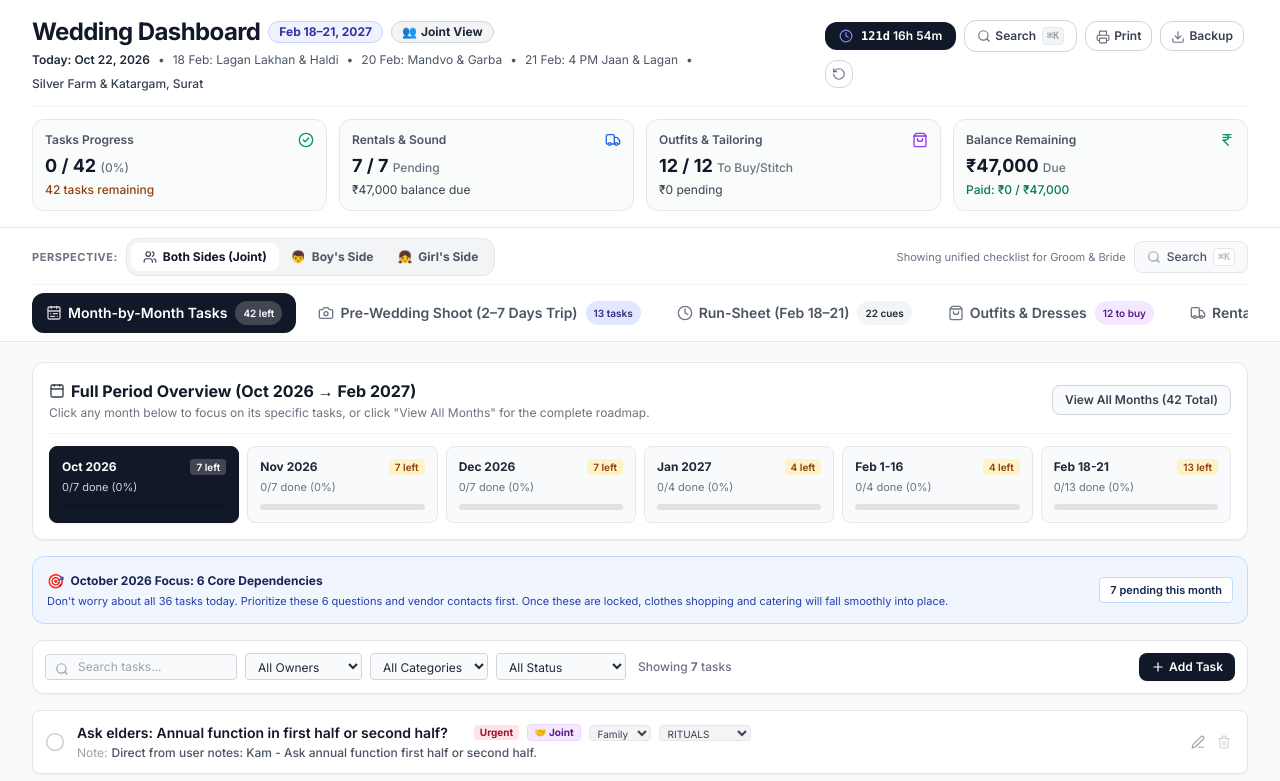
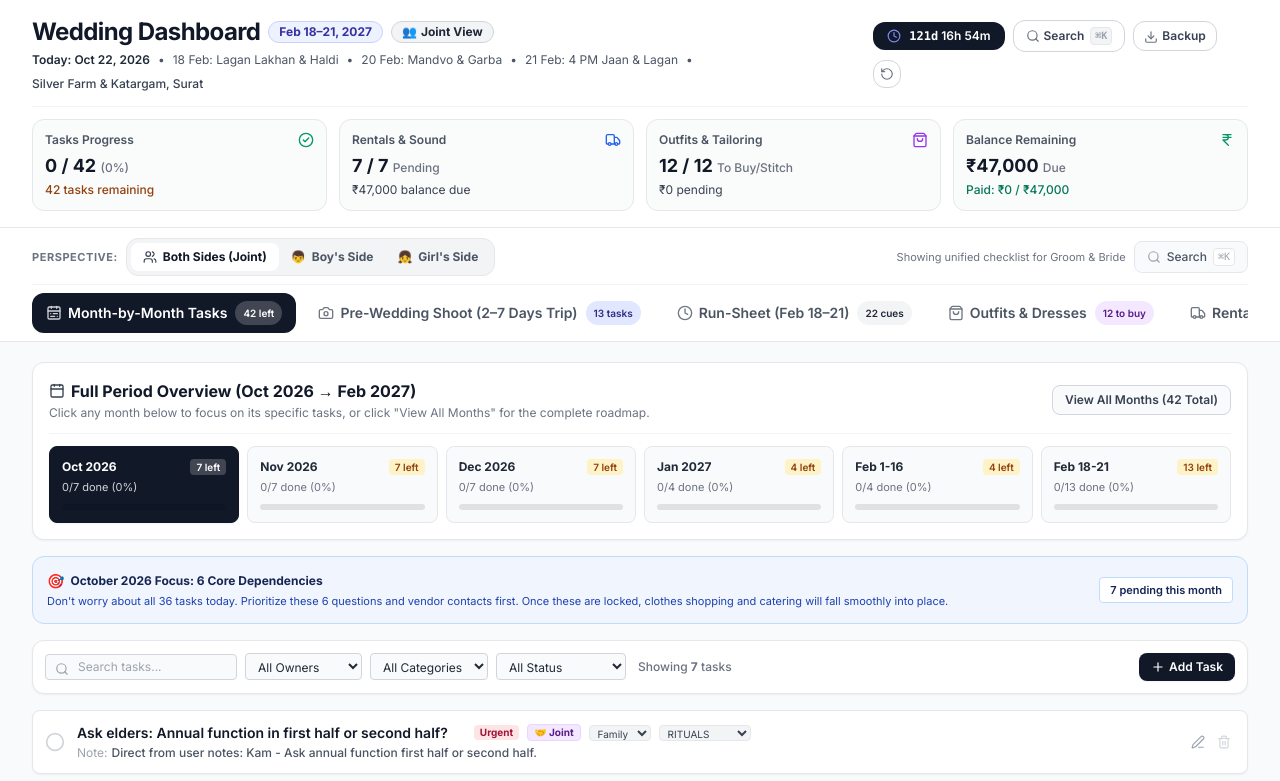
Before and after one commit to visiononai2/wedding-planner-2027, a React (Vite) app: page / in a window 1280 px wide. Shown: the top 781 px of the page. Built offline with nearby package versions, Linux system fonts and the light colour scheme.

Commit message:
Remove print buttons across header, itinerary, and command palette

```diff
--- a/src/components/CommandPalette.tsx
+++ b/src/components/CommandPalette.tsx
@@ -14,7 +14,6 @@ import {
   ArrowRight,
   Plus,
   Download,
-  Printer,
   X,
   Compass
 } from 'lucide-react';
@@ -111,7 +110,6 @@ export const CommandPalette: React.FC<CommandPaletteProps> = ({
   const actionItems = [
     { id: 'act-add-task', label: 'Create New Task...', category: 'Quick Action', icon: Plus, action: () => { onTabChange('month-tracker'); onOpenAddTask?.(); onClose(); } },
     { id: 'act-export', label: 'Export Full Backup JSON', category: 'Quick Action', icon: Download, action: () => { onExportJSON?.(); onClose(); } },
-    { id: 'act-print', label: 'Print Current View', category: 'Quick Action', icon: Printer, action: () => { window.print(); onClose(); } },
   ];
 
   // Search Results across Tasks
--- a/src/components/EventItinerary.tsx
+++ b/src/components/EventItinerary.tsx
@@ -4,7 +4,6 @@ import {
   MapPin,
   Volume2,
   AlertTriangle,
-  Printer,
   Shirt,
   Plus,
   Edit3,
@@ -170,14 +169,6 @@ export const EventItinerary: React.FC<EventItineraryProps> = ({
         </div>
 
         <div className="flex items-center space-x-2">
-          <button
-            onClick={() => window.print()}
-            className="inline-flex items-center px-3 py-1.5 bg-gray-50 hover:bg-gray-100 text-gray-700 border border-gray-300 rounded-lg text-xs font-semibold transition"
-          >
-            <Printer className="w-3.5 h-3.5 mr-1 text-gray-500" />
-            Print Day
-          </button>
-
           <button
             onClick={() => setIsAddModalOpen(true)}
             className="inline-flex items-center px-3 py-1.5 bg-gray-900 hover:bg-black text-white rounded-lg text-xs font-semibold shadow-sm transition"
--- a/src/components/Header.tsx
+++ b/src/components/Header.tsx
@@ -7,7 +7,6 @@ import {
   ShoppingBag,
   IndianRupee,
   Download,
-  Printer,
   RotateCcw,
   Search,
   Sparkles
@@ -204,15 +203,6 @@ export const Header: React.FC<HeaderProps> = ({
             )}
 
             <button
-              onClick={() => window.print()}
-              title="Print Tracker"
-              className="px-2.5 py-1.5 rounded-xl border border-gray-300 text-gray-700 hover:bg-gray-50 active:bg-gray-100 text-xs font-semibold transition focus-visible:ring-2 focus-visible:ring-indigo-500 focus:outline-hidden"
-            >
-              <Printer className="w-3.5 h-3.5 inline mr-1 text-gray-500" />
-              Print
-            </button>
-
-            <button
               onClick={handleExportJSON}
               title="Backup entire dataset to JSON file"
               className="px-2.5 py-1.5 rounded-xl border border-gray-300 text-gray-700 hover:bg-gray-50 active:bg-gray-100 text-xs font-semibold transition focus-visible:ring-2 focus-visible:ring-indigo-500 focus:outline-hidden"
```
